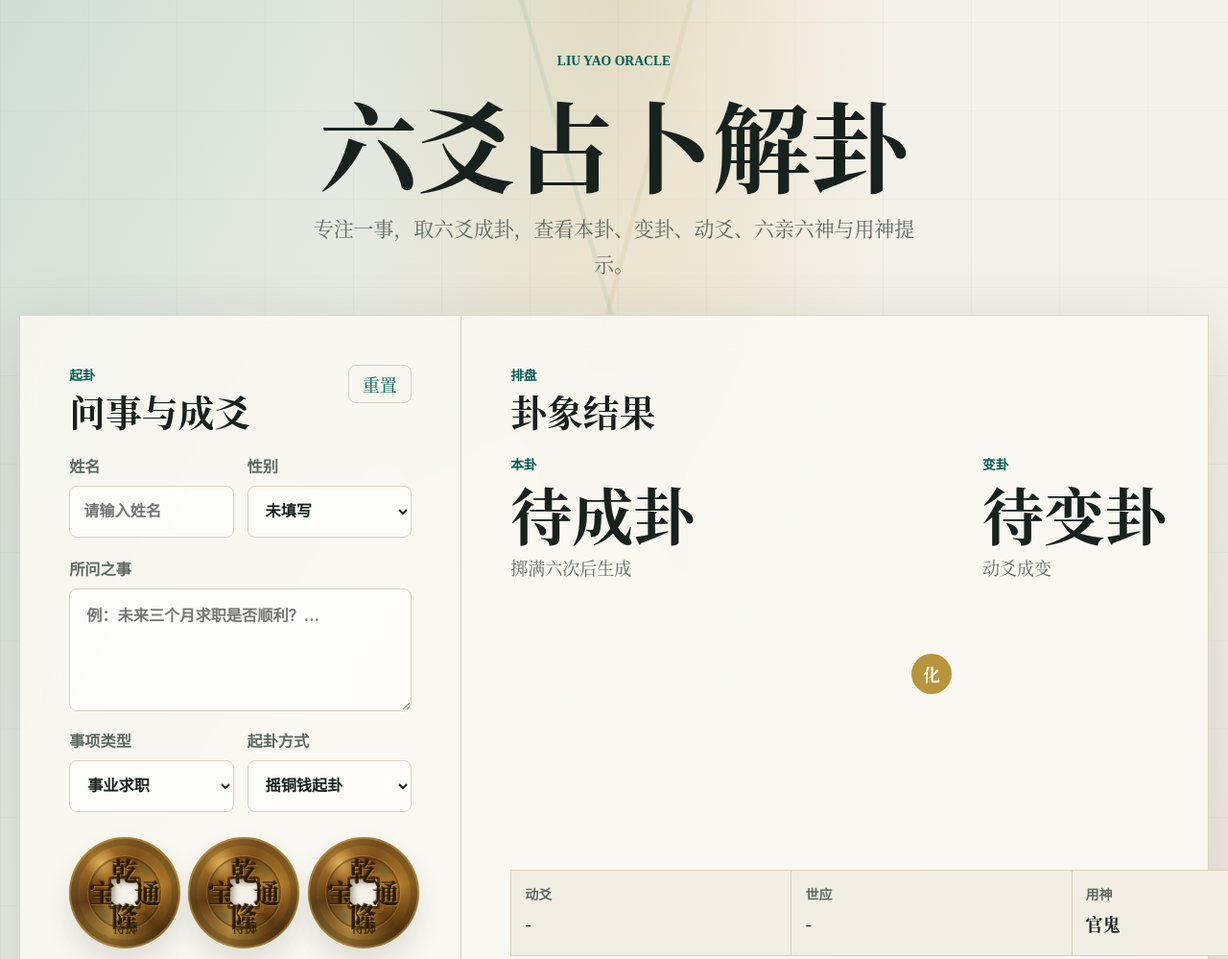
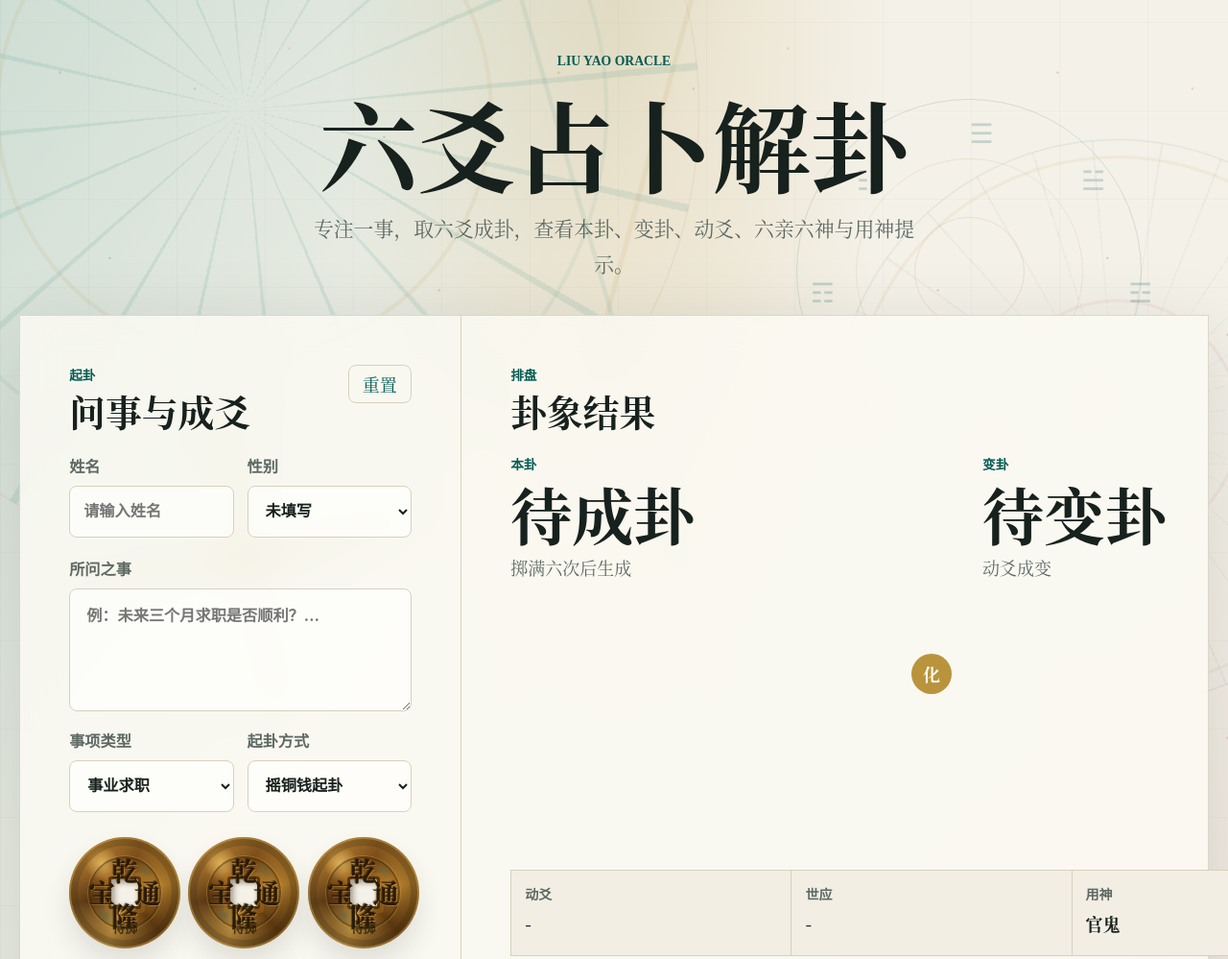
Before and after one commit to chenchermin/liuyao-oracle, a website: page public/index.html in a window 1280 px wide. Shown: the top 999 px of the page at 96% size. Drawn offline with Linux system fonts and the light colour scheme.

Commit message:
Add divination background markup

```diff
--- a/public/index.html
+++ b/public/index.html
@@ -9,6 +9,20 @@
     <link rel="stylesheet" href="./styles.css" />
   </head>
   <body>
+    <div class="divination-backdrop" aria-hidden="true">
+      <div class="sky-chart">
+        <span>☰</span>
+        <span>☱</span>
+        <span>☲</span>
+        <span>☳</span>
+        <span>☴</span>
+        <span>☵</span>
+        <span>☶</span>
+        <span>☷</span>
+      </div>
+      <div class="coin-watermark">乾隆通宝</div>
+      <div class="star-field"></div>
+    </div>
     <main class="shell">
       <section class="workspace" aria-labelledby="page-title">
         <div class="intro">
```
